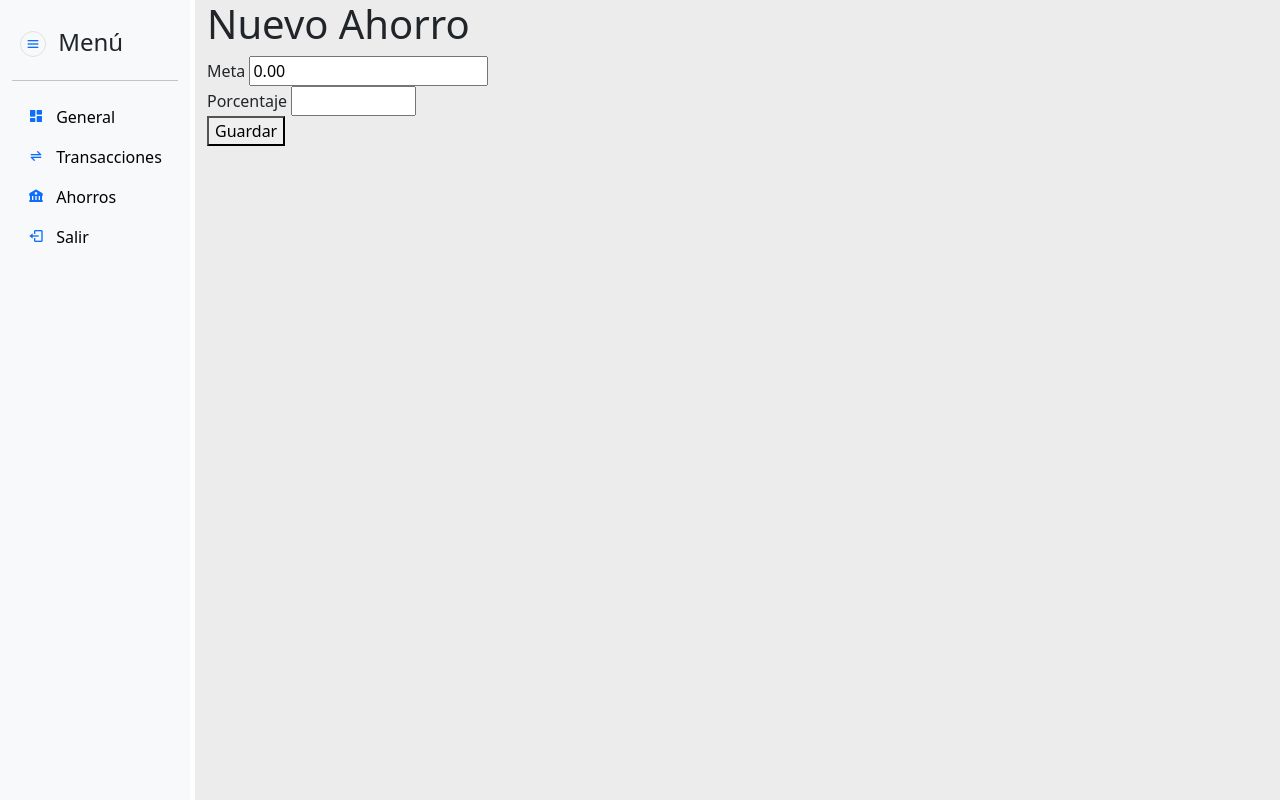
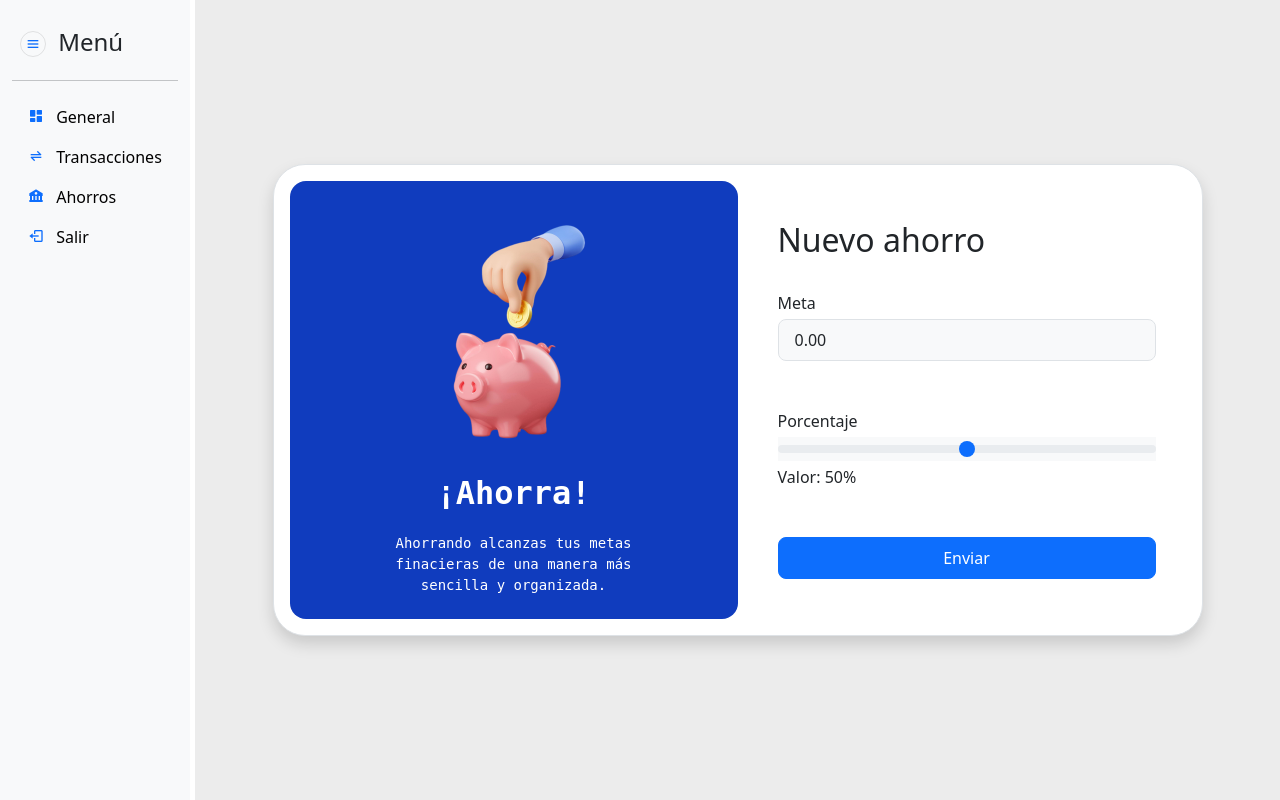
Before and after one commit to SantiagoArellano703/money-manager, a Django app: page /savings/create/ in a window 1280 px wide. Run offline with Django 4.2, Linux system fonts and the light colour scheme; the visitor is signed in with stand-in values (Sample User, id 1); data that the repository does not hold is empty; some libraries are stand-ins or nearby versions.

Commit message:
feat: add styles for create-saving

```diff
--- a/finance/static/css/styles.css
+++ b/finance/static/css/styles.css
@@ -68,6 +68,11 @@ nav {
 }
 
 /*-----------------------------------*\
+  CREATE SAVINGS
+\*-----------------------------------*/
+
+
+/*-----------------------------------*\
   MEDIA QUERYS
 \*-----------------------------------*/
 
--- a/finance/templates/create_saving.html
+++ b/finance/templates/create_saving.html
@@ -1,25 +1,54 @@
 {% extends "base.html" %}
 
 {% block content %}
-	<h1>Nuevo Ahorro</h1>
 
-	{{error}}
+	<div class="container d-flex justify-content-center align-items-center min-vh-100 savings-form">
 
-	<form action='/savings/create/', method="POST">
-		{% csrf_token %}
+		<div class="row border rounded-5 p-3 bg-white shadow box-area">
 
-		<div class="form">
-			<label for="goal">Meta</label>
-			<input type="number" step="0.01"value="0.00" min="0" pattern="^[0-9]+" name="goal" id="goal" required>
+			<div class="col-md-6 rounded-4 d-flex justify-content-center align-items-center flex-column decoration-box">
+				<div class="featured-image mb-3">
+					<img src="/static/images/pig-home.png" class="img-fluid" alt="login" style="width: 250px;">
+				</div>
+				<p class="text-white fs-2">¡Ahorra!</p>
+				<small class="text-white text-wrap text-center">Ahorrando alcanzas tus metas finacieras de una manera más sencilla y organizada.</small>
+			</div>
+
+			<div class="col-md-6 form-box">
+				<div class="row align-items-center">
+					<div class="header-text mb-4">
+						<h2>Nuevo ahorro</h2>
+					</div>
+
+					{% if error %}
+						<small class="mb-2">{{error}}</small>
+					{% endif %}
+
+					<form action="/savings/create/" method="POST">
+						{% csrf_token %}
+						<label for="goal" class="d-block fs-6 mb-1">Meta</label>
+						<div class="input-group mb-5">
+							<input type="number" step="0.01" value="0.00" min="0" pattern="^[0-9]+" name="goal" id="goal" required class="form-control form-control-lg bg-light fs-6" required>
+						</div>
+						<label for="percentage" class="d-block fs-6 mb-1">Porcentaje</label>
+						<div class="input-group mb-1">
+							<!--<input type="number" step="0.01" min="0" max="100.00" pattern="^[0-9]+" name="percentage" id="percentage" required>-->
+							<input type="range" min="0" max="100" name="percentage" id="percentage" required class="form-range form-range-lg bg-light fs-6" oninput="updatePercentage(this.value)">
+						</div>
+						<p>Valor: <span id="percentageValue">50</span>%</p>
+						<div class="input-group mt-5">
+							<button class="btn btn-lg btn-primary w-100 fs-6">Enviar</button>
+						</div>
+					</form>
+				</div>
+			</div>
 		</div>
+	</div>
 
-		<div class="form">
-			<label for="percentage">Porcentaje</label>
-			<input type="number" step="0.01" min="0" max="100.00" pattern="^[0-9]+" name="percentage" id="percentage" required>
-		</div>
-
-		<button>Guardar</button>
-	</form>
-
+	<script type="text/javascript">
+		function updatePercentage(value){
+			document.getElementById('percentageValue').innerText = value;
+		}
+	</script>
 
 {% endblock %}
```
Also changed, not shown: finance/templates/signin.html (+1 -30 lines).
